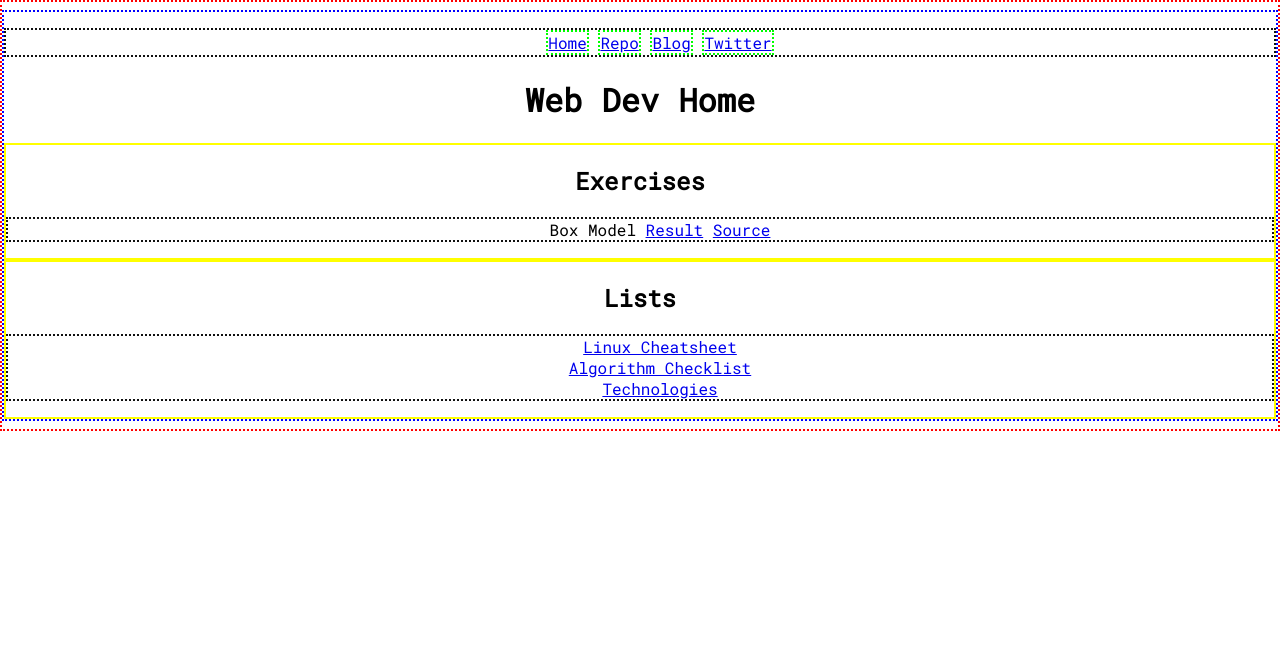
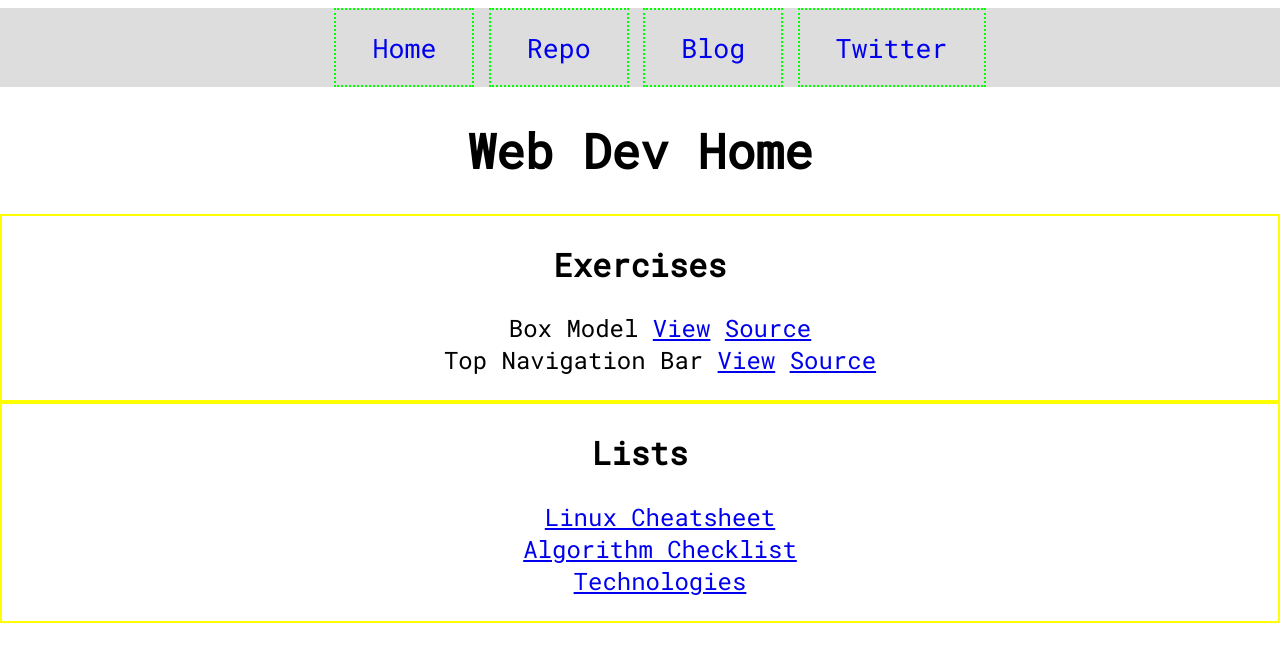
Before and after one commit to elainechan/webdev, a plain HTML site: page index.html in a window 1280 px wide. Drawn offline with Linux system fonts and the light colour scheme.

Commit message:
Style changes

```diff
--- a/003/nav-menu.css
+++ b/003/nav-menu.css
@@ -1,14 +1,16 @@
 body {
+    margin: 0;
     font-family: "Rubik", sans-serif;
     font-size: 20pt;
 }
 
-ul {
+nav ul {
     list-style: none;
     margin: 0;
     padding: 0;
     overflow: hidden;
     background-color: #DDDDDD;
+    border: dotted black 2px;
 }
 
 li {
--- a/index.css
+++ b/index.css
@@ -1,8 +1,17 @@
-html {
+body {
     font-family: "Roboto Mono", monospace;
-    border-style: dotted;
-    border-width: 2px;
-    border-color: #ff0000;
+    font-size: 18pt;
+    text-align: center;
+    margin-left: auto;
+    margin-right: auto;
+}
+
+h1 {
+    font-size: 36pt;
+}
+
+h2 {
+    font-size: 24pt;
 }
 
 nav li {
@@ -12,13 +21,23 @@ nav li {
     border-color: #00ff00;
 }
 
-body {
+nav ul {
+    list-style-position: inside;
+    list-style-type: none;
+    margin: 0;
+    background-color: #DDDDDD;
+}
+
+nav li a {
+    display: inline-block;
     text-align: center;
-    margin-left: auto;
-    margin-right: auto;
-    border-style: dotted;
-    border-width: 2px;
-    border-color: #0000ff;
+    text-decoration: none;
+    font-size: 20pt;
+    padding: 20px 36px;
+}
+
+nav li a:hover {
+    background-color: #AAAAAA;
 }
 
 section {
@@ -27,10 +46,6 @@ section {
     border-color: #ffff00;
 }
 
-ul {
-    list-style-position: inside;
-    list-style-type: none;
-    border-style: dotted;
-    border-width: 2px;
-    border-color: #111111;
+section ul {
+    list-style: none;
 }
--- a/index.html
+++ b/index.html
@@ -4,7 +4,7 @@
     <head>
         <meta charset="utf-8">
         <link rel="stylesheet" href="./index.css" type="text/css">
-        <link href="https://fonts.googleapis.com/css?family=Roboto+Mono" rel="stylesheet">
+        <link href="https://fonts.googleapis.com/css?family=Roboto+Mono|Rubik" rel="stylesheet">
         <title>Web Dev</title>
     </head>
 
@@ -32,8 +32,13 @@
                 <ul>
                     <li>
                         Box Model
-                        <a href="./003/box-in-box.html">Result</a>
+                        <a href="./003/box-in-box.html">View</a>
                         <a href="https://github.com/elainechan/webdev/tree/master/003">Source</a>
+                    </li>
+                    <li>
+                        Top Navigation Bar
+                        <a href="./003/nav-menu.html">View</a>
+                        <a href="https://github.com/elainechan/webdev/tree/master/003/">Source</a>
                     </li>
                   </ul>
             </section>
```
Also changed, not shown: 6 other files.
